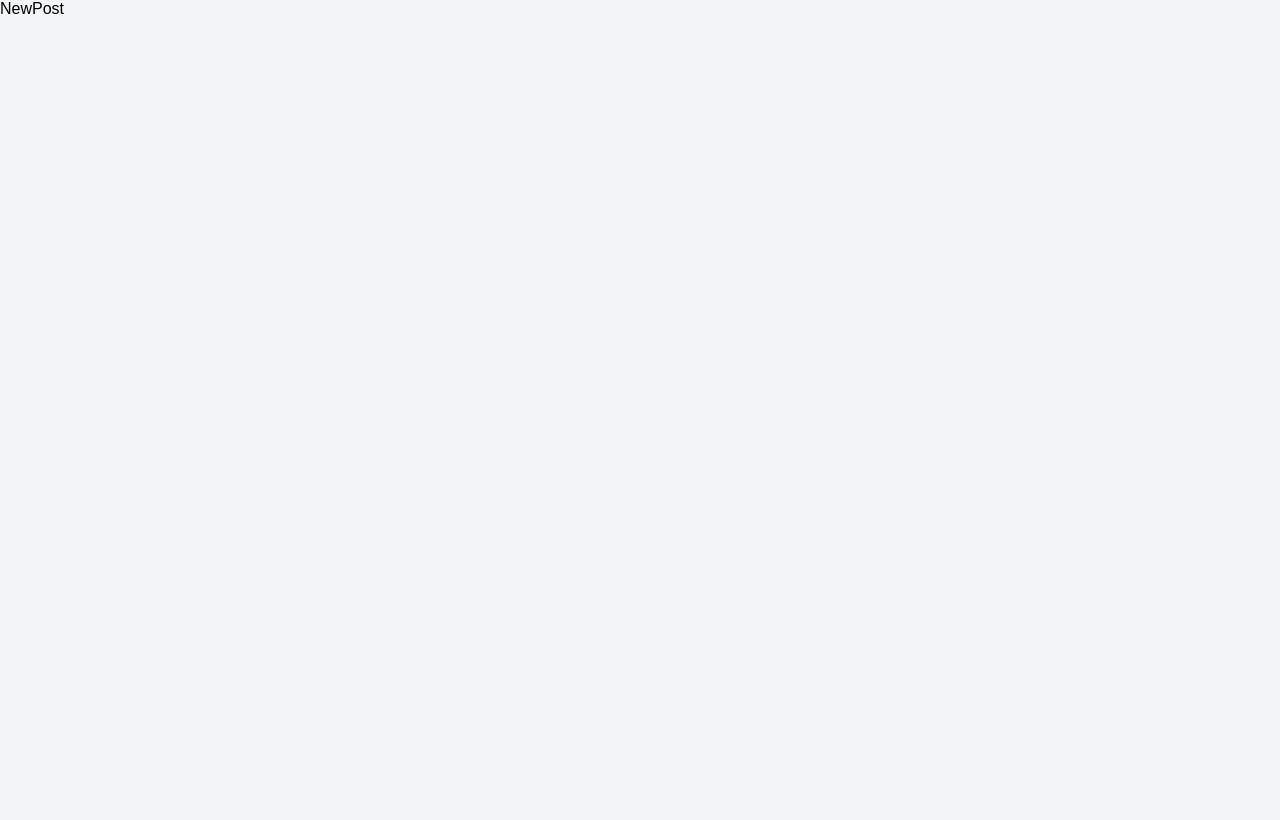
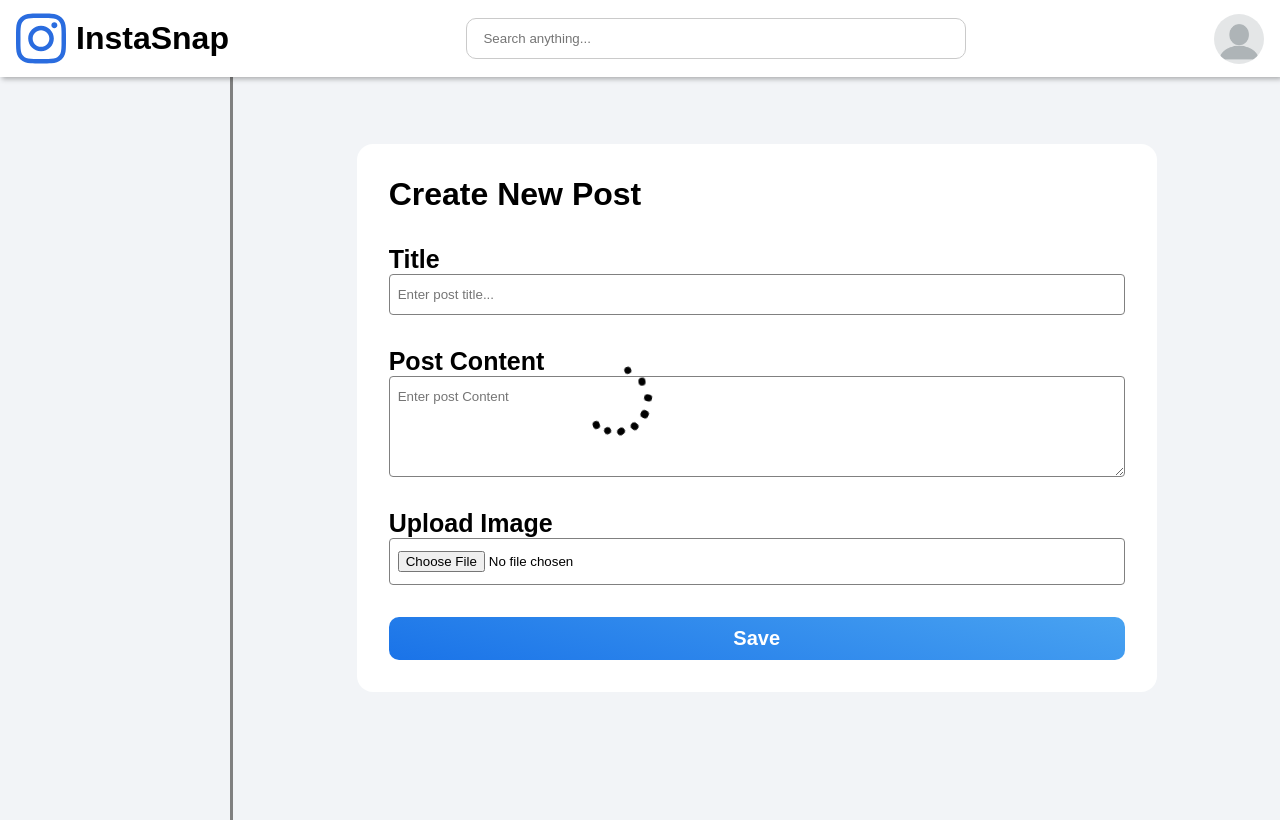
Before and after one commit to noorinoorullah130/insta-snap, a React (Vite) app: page /newpost in a window 1280 px wide. Built offline with nearby package versions, Linux system fonts and the light colour scheme.

Commit message:
new post page is complete

```diff
--- a/src/components/Left/Left.css
+++ b/src/components/Left/Left.css
@@ -5,7 +5,7 @@
     gap: 2rem;
     position: fixed;
     left: 0;
-    top: 6.5%;
+    top: 9.4%;
     bottom: 0;
     padding: 2rem 1rem;
 }
--- a/src/pages/Dashboard/Dashboard.css
+++ b/src/pages/Dashboard/Dashboard.css
@@ -3,6 +3,7 @@
     min-height: 100vh;
     margin-left: 18%;
     padding: 2rem 3rem;
+    border-left: 3px solid gray;
 }
 
 .dashboard .main-content {
--- a/src/pages/NewPost/NewPost.css
+++ b/src/pages/NewPost/NewPost.css
@@ -0,0 +1,63 @@
+.new-post {
+    width: 100%;
+    max-width: 82%;
+    margin-left: 18%;
+    min-height: 100vh;
+    padding: 8rem 5rem;
+    border-left: 3px solid gray;
+}
+
+.new-post h1 {
+    margin-bottom: 2rem;
+}
+
+.post-form {
+    width: 100%;
+    max-width: 800px;
+    margin: 1rem auto 0;
+    padding: 2rem;
+    display: flex;
+    flex-direction: column;
+    background-color: white;
+    border-radius: 1rem;
+}
+
+.post-form label {
+    font-size: 25px;
+    font-weight: bold;
+}
+
+.post-form input {
+    padding: 12px 8px;
+    border: 1px solid gray;
+    border-radius: 4px;
+    outline: none;
+    margin-bottom: 2rem;
+}
+
+.post-form textarea {
+    padding: 12px 8px;
+    border: 1px solid gray;
+    border-radius: 4px;
+    outline: none;
+    resize: vertical;
+    margin-bottom: 2rem;
+}
+
+.post-form button {
+    font-size: 20px;
+    font-weight: bold;
+    text-align: center;
+    background: linear-gradient(195deg, rgb(73, 163, 241), rgb(26, 115, 232));
+    color: white;
+    padding: 10px;
+    border-radius: 10px;
+    border: none;
+    outline: none;
+    cursor: pointer;
+    transition: all 0.3s;
+}
+
+.post-form button:hover {
+    opacity: 0.8;
+}
--- a/src/pages/NewPost/NewPost.jsx
+++ b/src/pages/NewPost/NewPost.jsx
@@ -1,9 +1,39 @@
-import React from 'react'
+import React from "react";
+
+import "./NewPost.css";
+import Header from "../../components/Header/Header";
+import Left from "./../../components/Left/Left";
 
 const NewPost = () => {
-  return (
-    <div>NewPost</div>
-  )
-}
+    return (
+        <>
+            <Header />
+            <Left />
+            <div className="new-post">
+                <form className="post-form">
+                    <h1>Create New Post</h1>
+                    <label htmlFor="title">Title</label>
+                    <input
+                        type="text"
+                        id="title"
+                        placeholder="Enter post title..."
+                    />
 
-export default NewPost
+                    <label htmlFor="post-content">Post Content</label>
+                    <textarea
+                        placeholder="Enter post Content"
+                        id="post-content"
+                        rows={5}
+                    ></textarea>
+
+                    <label htmlFor="upload-image">Upload Image</label>
+                    <input type="file" id="upload-image" />
+
+                    <button type="submit">Save</button>
+                </form>
+            </div>
+        </>
+    );
+};
+
+export default NewPost;
--- a/src/pages/Profile/Profile.css
+++ b/src/pages/Profile/Profile.css
@@ -4,7 +4,7 @@
     margin-left: 18%;
     min-height: 100vh;
     padding: 8rem 5rem;
-    border: 1px solid red;
+    border-left: 3px solid gray;
 }
 
 .profile .details-container {
```
